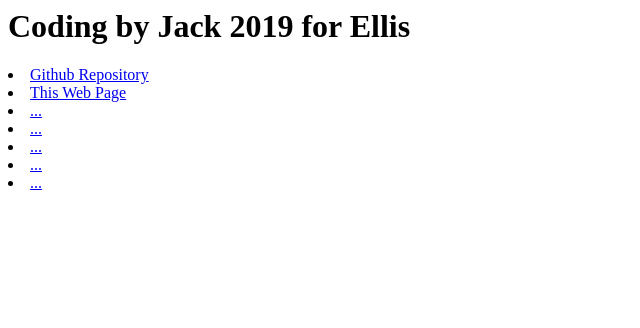
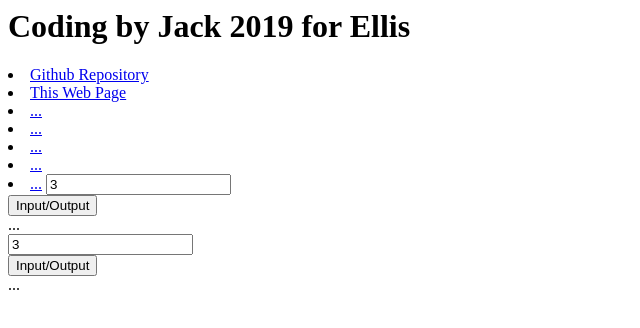
Before and after one commit to Jack080808/jack-coding-ellis-2019, a plain HTML site: page index.html in a window 1280 px wide. Shown: the whole page, without its empty margins (0-640 px from the left). Drawn offline with Linux system fonts and the light colour scheme.

Commit message:
Update index.html

```diff
--- a/index.html
+++ b/index.html
@@ -9,3 +9,25 @@
 <li><a href="...">...</a>
 <li><a href="...">...</a>
 <li><a href="...">...</a>
+
+  <input type=text id="myText01" value="3"><br>
+
+<input type=button value="Input/Output" onClick="{
+
+  let myTemp = document.getElementById('myText01').value
+  document.getElementById('myDiv01').innerHTML = myTemp
+
+}">
+
+<div id="myDiv01">...</div>
+
+<input type=text id="myText02" value="3"><br>
+
+<input type=button value="Input/Output" onClick="{
+
+  let myTemp = document.getElementById('myText02').value
+  document.getElementById('myDiv02').innerHTML = myTemp
+
+}">
+
+<div id="myDiv02">...</div>
```
